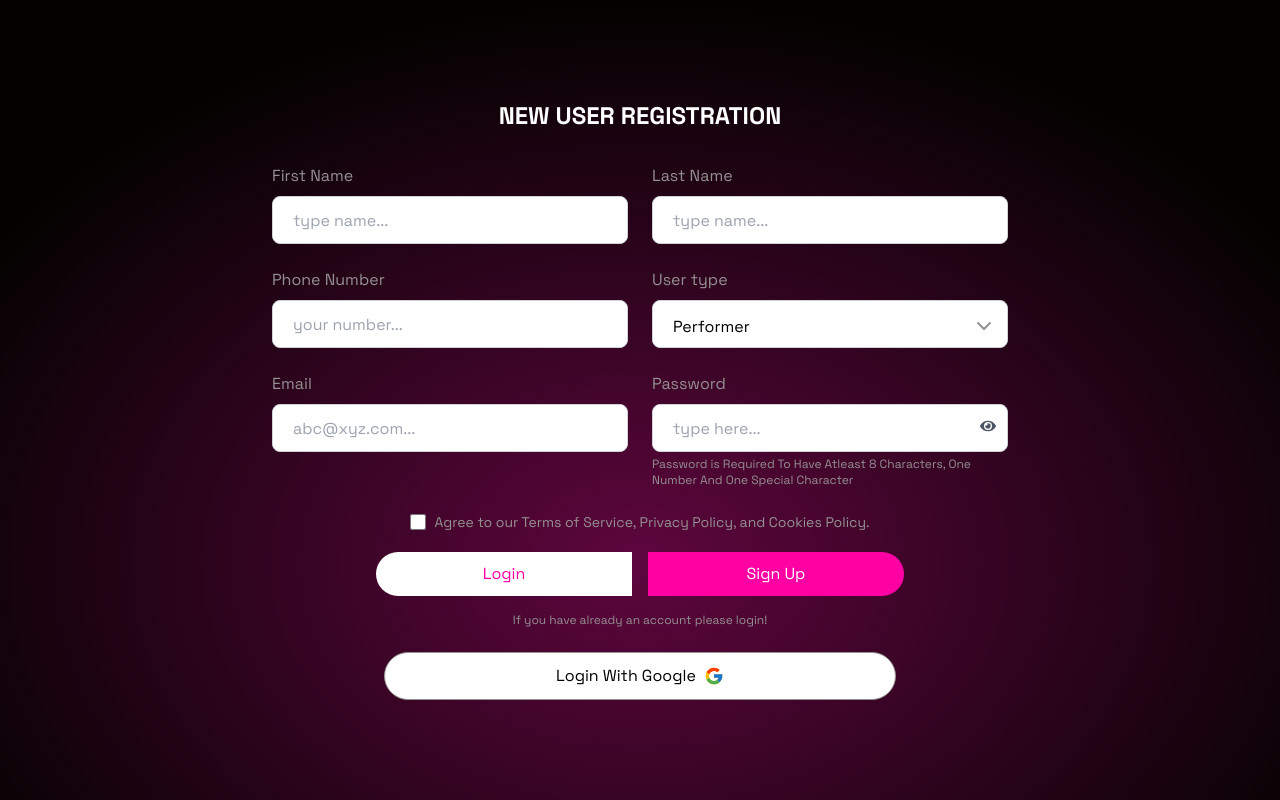
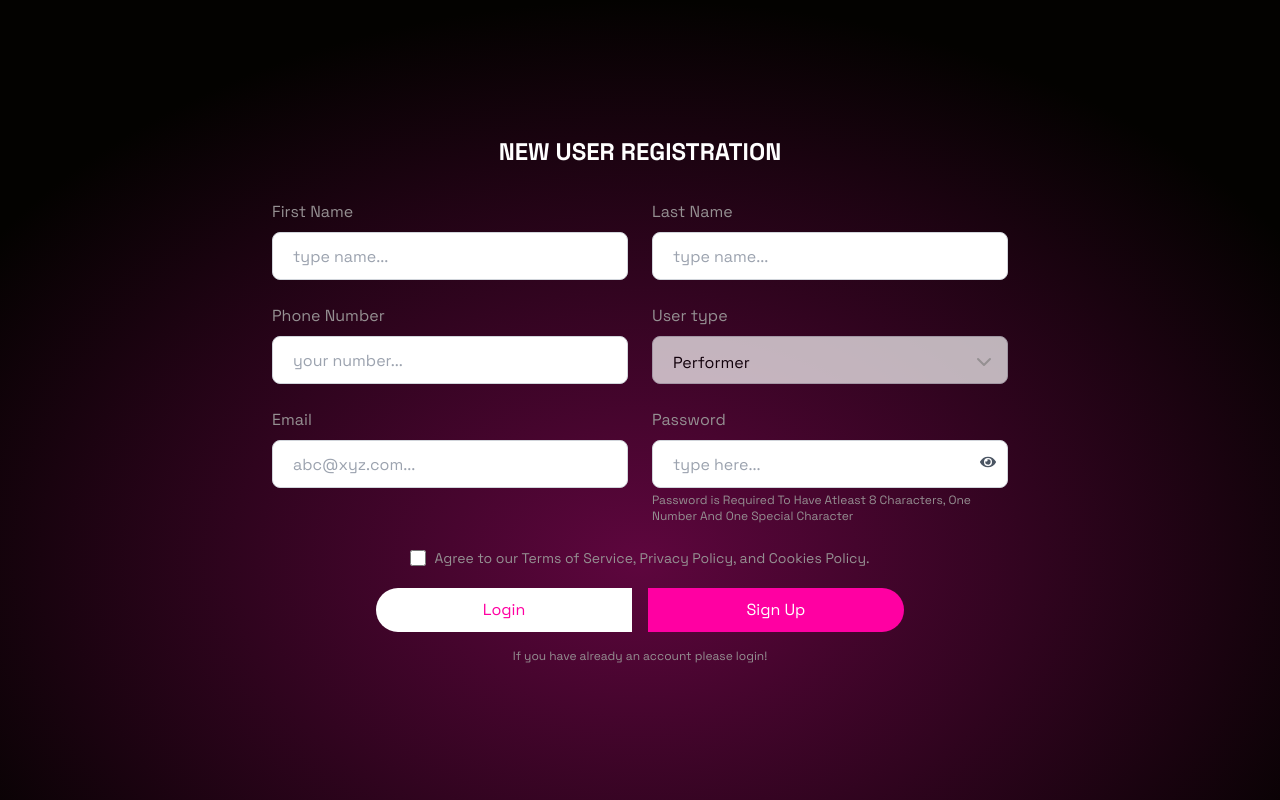
Before and after one commit to HamzaAliKundi/coltable-deshabord-performer, a React (Vite) app: page / in a window 1280 px wide. Built offline with nearby package versions, Linux system fonts and the light colour scheme.

Commit message:
perfoemer fixes related to uth

```diff
--- a/src/components/auth/signUp.tsx
+++ b/src/components/auth/signUp.tsx
@@ -133,10 +133,10 @@ const Signup = () => {
                     id="userType"
                     className="w-full h-12 rounded-lg border border-gray-300 px-5 py-3.5 bg-white text-black font-['Space_Grotesk'] appearance-none"
                     {...register("userType", { required: true })}
+                    disabled
+                    defaultValue="performer"
                   >
                     <option value="performer">Performer</option>
-                    <option value="venue">Venues</option>
-                    <option value="users">Users</option>
                   </select>
                   <div className="absolute right-3 top-3.5 pointer-events-none">
                     <svg
@@ -289,7 +289,7 @@ const Signup = () => {
             </p>
 
             {/* Google Login */}
-            <div className="flex justify-center mt-6">
+            {/* <div className="flex justify-center mt-6">
               <Link
               to="/profile"
                 type="button"
@@ -298,7 +298,7 @@ const Signup = () => {
                 <span>Login With Google</span>
                 <FcGoogle size={20} />
               </Link>
-            </div>
+            </div> */}
           </form>
         </div>
       </div>
```
